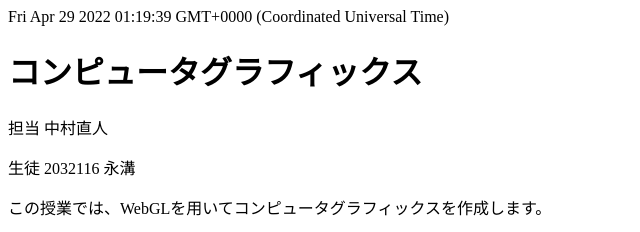
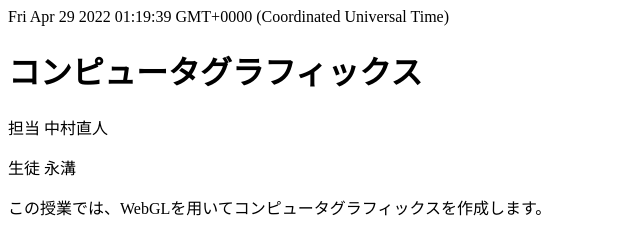
Before and after one commit to shusuke0116/report1, a plain HTML site: page index.html in a window 1280 px wide. Shown: the top 232 px of the page, 0-640 px from the left. Drawn offline with Linux system fonts and the light colour scheme.

Commit message:
Update index.html

```diff
--- a/index.html
+++ b/index.html
@@ -12,7 +12,7 @@
     document.write(today);
     document.write("<h1>コンピュータグラフィックス</h1>");
     document.write("<p>担当 中村直人</p>");
-    document.write("<p>生徒 2032116 永溝</p>");
+    document.write("<p>生徒 永溝</p>");
     document.write("<p>この授業では、WebGLを用いてコンピュータグラフィックスを作成します。</p>");
 
     var image = new Image(128,128);
```
